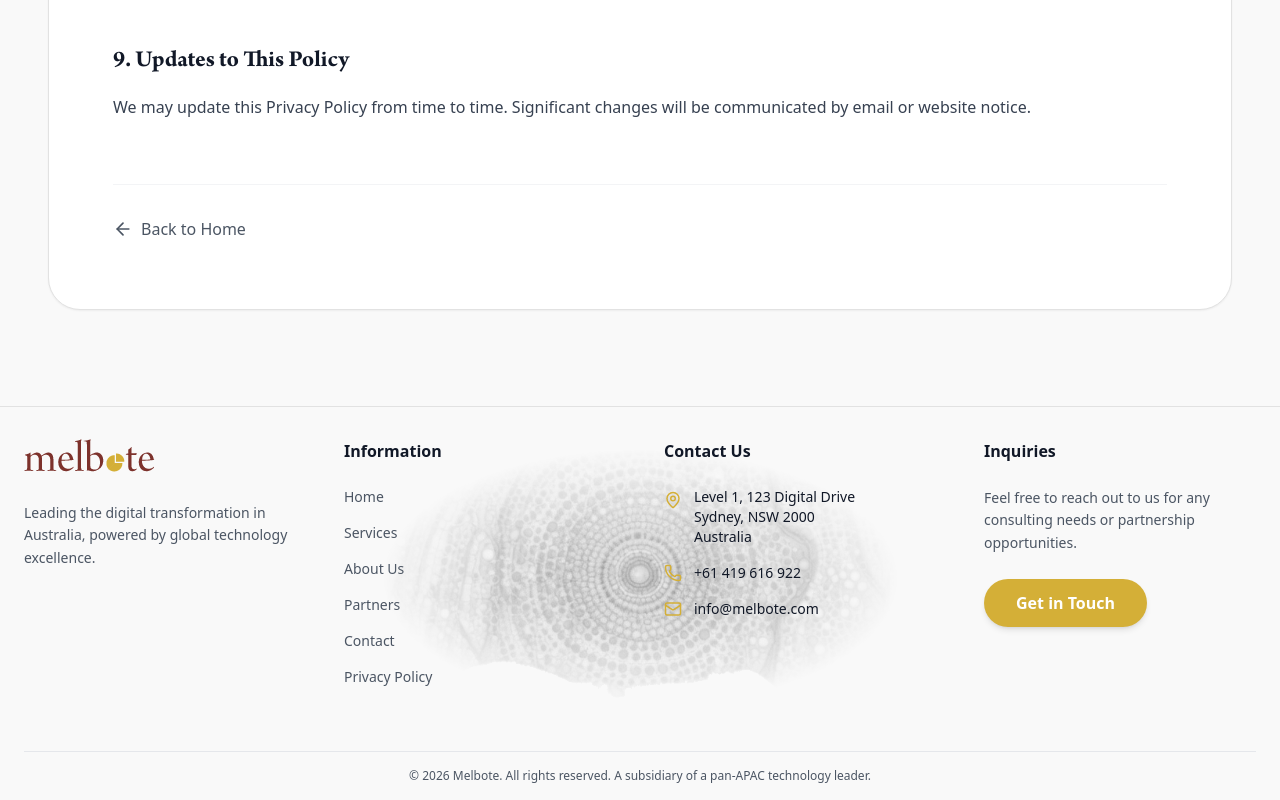
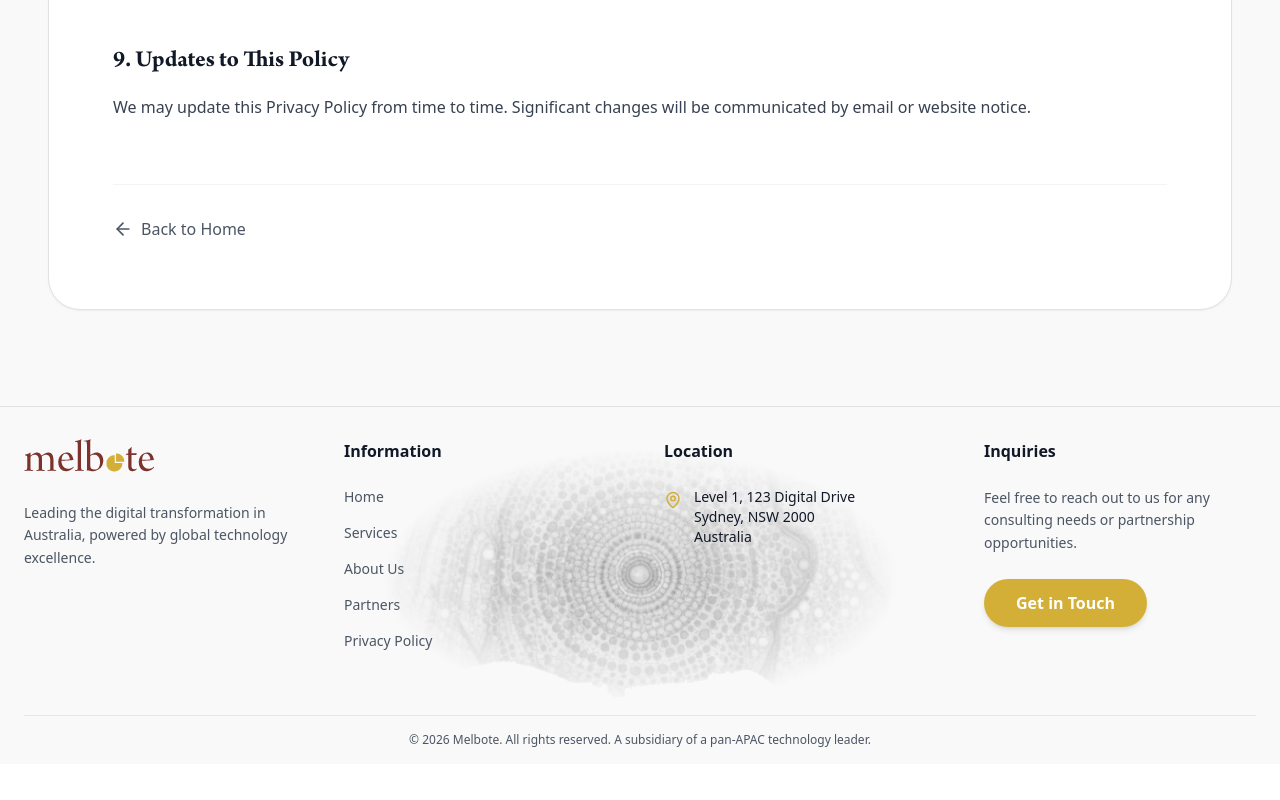
Before and after one commit to manozks/melbort, a React (Vite) app: page /privacy-policy in a window 1280 px wide. Shown: the part 2456-3256 px from the top of the page. After the commit the page ends 3220 px from the top, so only its background shows below. Built offline with nearby package versions, Linux system fonts and the light colour scheme.

Commit message:
footer section updated

```diff
--- a/src/components/Footer.jsx
+++ b/src/components/Footer.jsx
@@ -39,29 +39,27 @@ const Footer = () => {
                 <li><a href="/#services" className="hover:text-[#d4af37] transition-colors">Services</a></li>
                 <li><a href="/#about" className="hover:text-[#d4af37] transition-colors">About Us</a></li>
                 <li><a href="/#partners" className="hover:text-[#d4af37] transition-colors">Partners</a></li>
-                <li><a href="/#contact" className="hover:text-[#d4af37] transition-colors">Contact</a></li>
-                <li><Link to="/privacy-policy" className="hover:text-[#d4af37]">Privacy Policy</Link></li>
-              </ul>
+                <li><Link to="/privacy-policy" className="hover:text-[#d4af37]">Privacy Policy</Link></li>              </ul>
             </div>
 
             {/* 3. Contact Details */}
            <div className="relative z-10">
-             <h5 className="font-bold text-gray-900 mb-6">Contact Us</h5>
+             <h5 className="font-bold text-gray-900 mb-6">Location</h5>
             <ul className="space-y-4 text-sm text-black-600">
               <li className="flex items-start gap-3">
                 <MapPin size={18} className="text-[#d4af37] mt-1 shrink-0" />
                 <span>Level 1, 123 Digital Drive<br/>Sydney, NSW 2000<br/>Australia</span>
               </li>
-              <li className="flex items-center gap-3">
+             {/*  <li className="flex items-center gap-3">
                 <Phone size={18} className="text-[#d4af37] shrink-0" />
                 <a href="https://wa.me/61419616922" target="_blank"  rel="noopener noreferrer"
     className="hover:text-[#d4af37] transition-colors cursor-pointer"
   >+61 419 616 922</a>
-              </li>
-              <li className="flex items-center gap-3">
+              </li> */}
+              {/* <li className="flex items-center gap-3">
                 <Mail size={18} className="text-[#d4af37] shrink-0" />
                 <span>info@melbote.com</span>
-              </li>
+              </li> */}
             </ul>
            </div>
 
--- a/src/components/test.jsx
+++ /dev/null
@@ -1,19 +0,0 @@
-<div className="relative z-10">
-             <h5 className="font-bold text-gray-900 mb-6">Contact Us</h5>
-            <ul className="space-y-4 text-sm text-black-600">
-              <li className="flex items-start gap-3">
-                <MapPin size={18} className="text-[#d4af37] mt-1 shrink-0" />
-                <span>Level 1, 123 Digital Drive<br/>Sydney, NSW 2000<br/>Australia</span>
-              </li>
-              <li className="flex items-center gap-3">
-                <Phone size={18} className="text-[#d4af37] shrink-0" />
-                <a href="https://wa.me/61419616922" target="_blank"  rel="noopener noreferrer"
-    className="hover:text-[#d4af37] transition-colors cursor-pointer"
-  >+61 419 616 922</a>
-              </li>
-              <li className="flex items-center gap-3">
-                <Mail size={18} className="text-[#d4af37] shrink-0" />
-                <span>info@melbote.com</span>
-              </li>
-            </ul>
-           </div>
```
